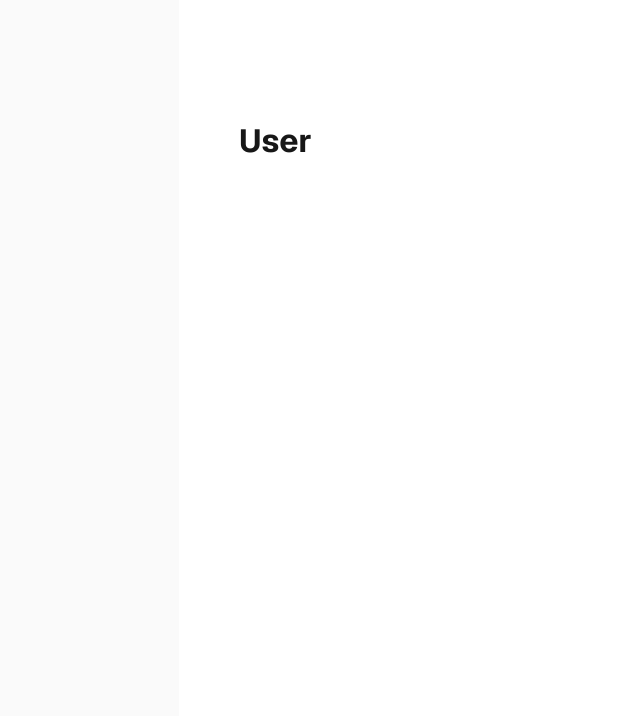
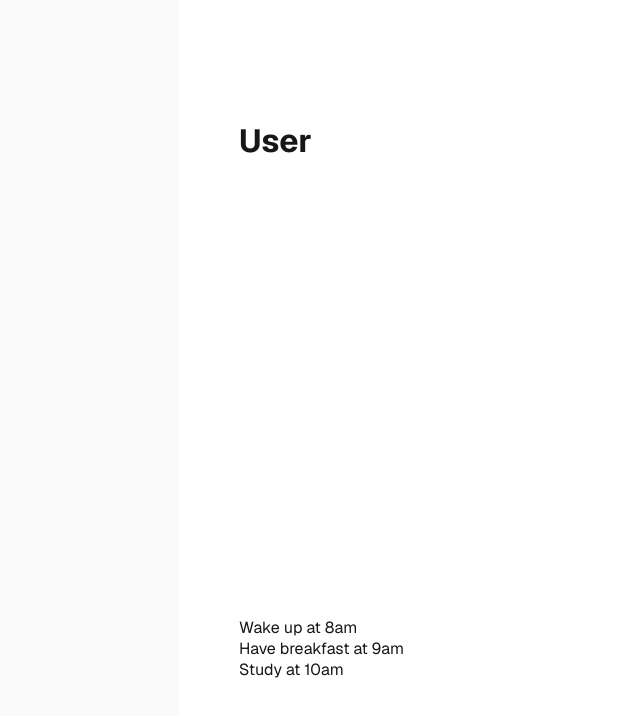
Before and after one commit to Elirus43/frontendWreact, a Next.js app: page / in a window 1280 px wide. Shown: the top 716 px of the page, without its empty margins (61-701 px from the left). Built offline with nearby package versions, Linux system fonts and the light colour scheme.

Commit message:
list rendering

```diff
--- /dev/null
+++ b/src/app/components/list/ListDemo.jsx
@@ -0,0 +1,31 @@
+function TodoItems(props) {
+    return <div>
+        {props.todo.title}
+    </div>;
+}
+
+export default function ListDemo()
+{
+    const todos = [
+        {
+            id : 1,
+            title : "Wake up at 8am"
+        },
+        {
+            id : 2,
+            title : "Have breakfast at 9am"
+        },
+        {
+            id : 3,
+            title : "Study at 10am"
+        },
+    ];
+    return (<div>
+        {
+            todos.map(todo => <TodoItems
+                key={todo.id}
+                todo={todo}/>
+            )}
+    </div>
+    );
+}
--- a/src/app/page.js
+++ b/src/app/page.js
@@ -6,6 +6,7 @@ import ProfileGreet from "./components/ProfileGreet";
 import Demo from "./components/Demo";
 import Greeting from "./components/Greeting";
 import UserProfile from "./components/conditional/UserProfile";
+import ListDemo from "./components/list/ListDemo";
 
 export default function Home() {
   return (
@@ -30,6 +31,7 @@ export default function Home() {
           />*/}
 
           <UserProfile role={'user'} /> {/* Best Practice*/}
+          <ListDemo />
       </main>
     </div>
   );
```
